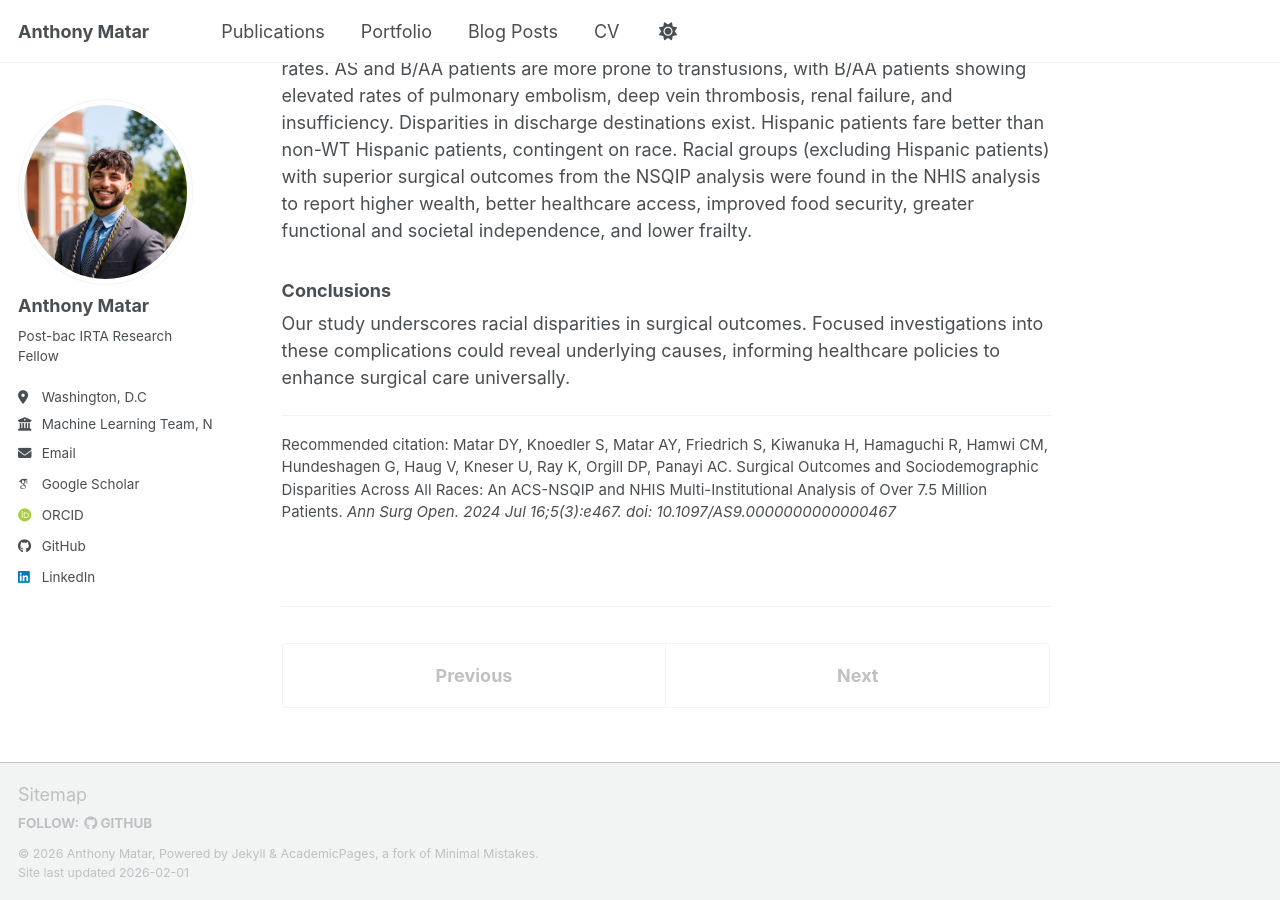
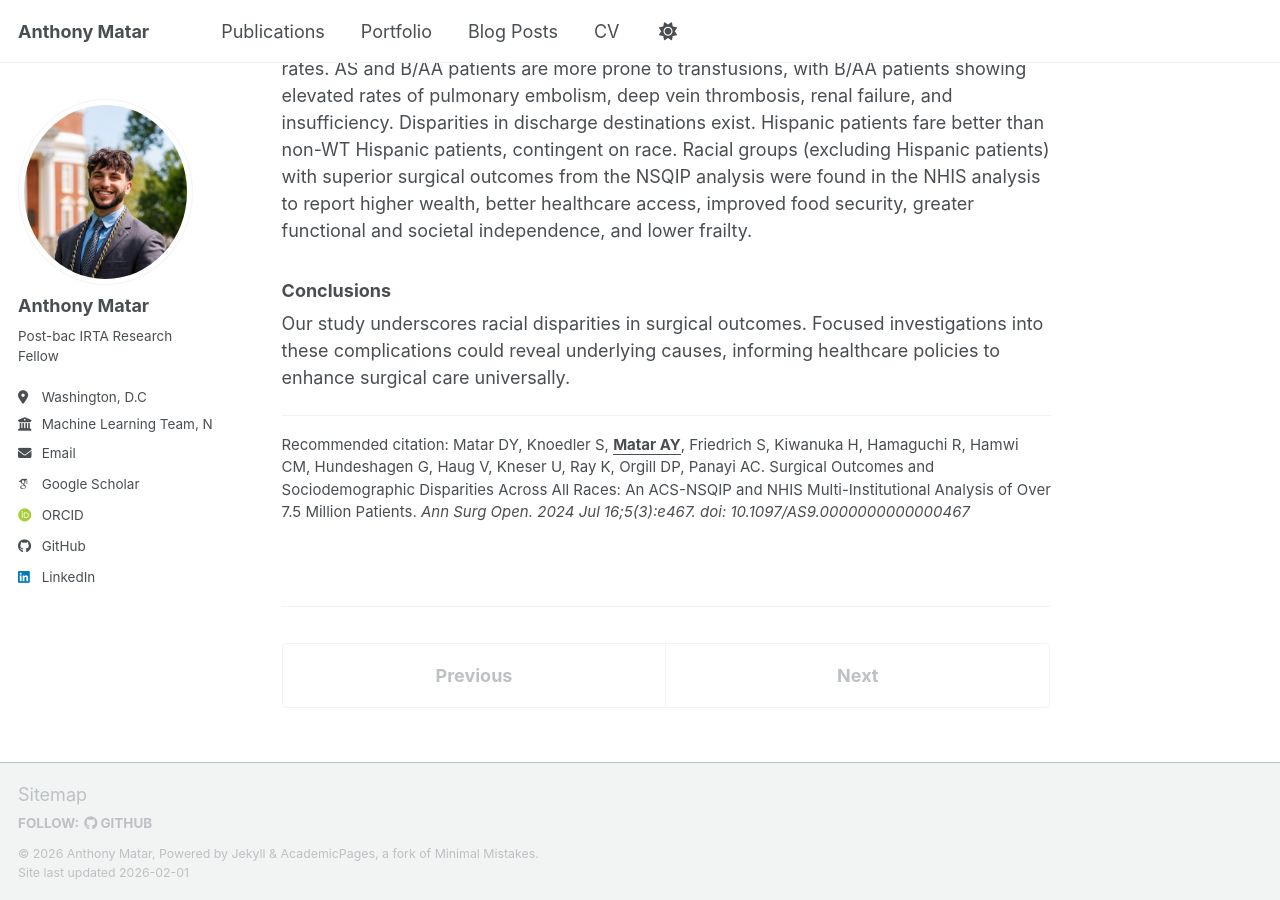
Before and after one commit to AnthonyMatarr/AnthonyMatarr.github.io, a Jekyll site: the page built from _publications/2024-07-01-RaceDisp.md, in a window 1280 px wide and 900 px high, scrolled down 886 px. Built offline with Jekyll 4.4.1, drawn with Linux system fonts in a browser that asks for light colours; some web fonts are replaced; a script bundle is joined from its source files by our own code; library files that are not in the unit come from our copies.

Commit message:
fix small bugs

```diff
--- a/_pages/publications.html
+++ b/_pages/publications.html
@@ -6,7 +6,8 @@ author_profile: true
 ---
 
 {% if site.author.googlescholar %}
-<div class="wordwrap">You can also find my articles on <a href="{{site.author.googlescholar}}">my Google Scholarprofile</a>.</div>
+<div class="wordwrap">You can also find my articles on <a href="{{site.author.googlescholar}}">my Google Scholar</a>.
+</div>
 {% endif %}
 
 {% include base_path %}
--- a/_publications/2024-07-01-RaceDisp.md
+++ b/_publications/2024-07-01-RaceDisp.md
@@ -9,7 +9,7 @@ venue: 'Annals of Surgery Open'
 #slidesurl: 'https://academicpages.github.io/files/slides1.pdf'
 #paperurl: 'https://academicpages.github.io/files/paper1.pdf'
 #bibtexurl: 'https://academicpages.github.io/files/bibtex1.bib'
-citation: "Matar DY, Knoedler S, Matar AY, Friedrich S, Kiwanuka H, Hamaguchi R, Hamwi CM, Hundeshagen G, Haug V, Kneser U, Ray K, Orgill DP, Panayi AC. Surgical Outcomes and Sociodemographic Disparities Across All Races: An ACS-NSQIP and NHIS Multi-Institutional Analysis of Over 7.5 Million Patients. <i>Ann Surg Open. 2024 Jul 16;5(3):e467. doi: 10.1097/AS9.0000000000000467</i>"
+citation: "Matar DY, Knoedler S, <strong><u>Matar AY</u></strong>, Friedrich S, Kiwanuka H, Hamaguchi R, Hamwi CM, Hundeshagen G, Haug V, Kneser U, Ray K, Orgill DP, Panayi AC. Surgical Outcomes and Sociodemographic Disparities Across All Races: An ACS-NSQIP and NHIS Multi-Institutional Analysis of Over 7.5 Million Patients. <i>Ann Surg Open. 2024 Jul 16;5(3):e467. doi: 10.1097/AS9.0000000000000467</i>"
 
 ---
 The full text can be found on [PubMed](https://pmc.ncbi.nlm.nih.gov/articles/PMC11415104/){:target="_blank" rel="noopener"}
```
